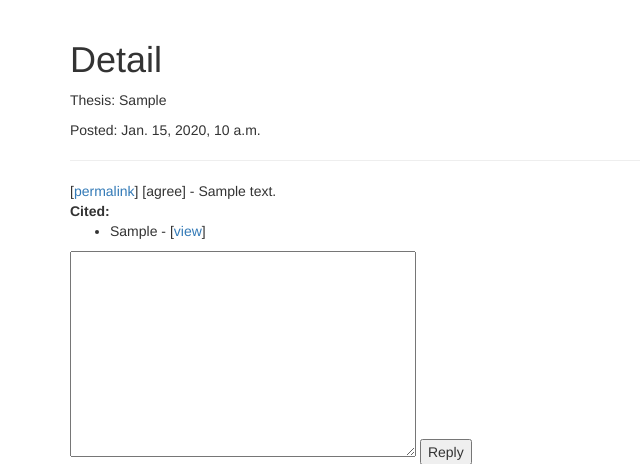
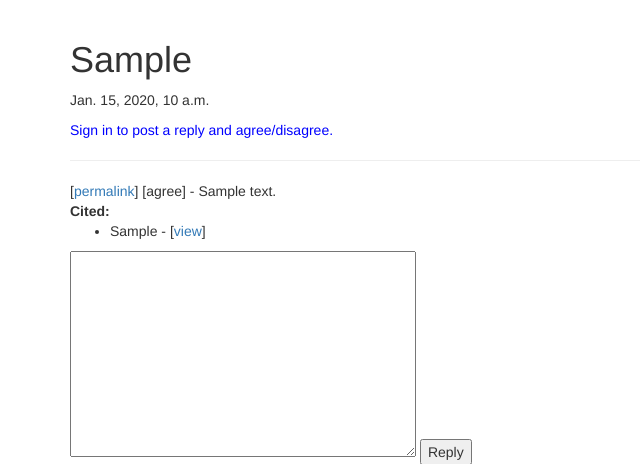
Before and after one commit to ortutay/wikitruth, a Django app: page /claims/1 in a window 1280 px wide. Shown: the part 52-516 px from the top of the page, without its empty margins (0-640 px from the left). Run offline with Django 3.2, Linux system fonts and the light colour scheme; tables that the repository leaves empty hold one stand-in row (values such as "Sample post"); some libraries are stand-ins or nearby versions.

Commit message:
a bit more styling

```diff
--- a/claims/templates/claims/detail.html
+++ b/claims/templates/claims/detail.html
@@ -1,10 +1,8 @@
 {% extends 'base.html' %}
 
 {% block content %}
-<h1>Detail</h1>
-
-<p>Thesis: {{ claim.thesis }}</p>
-<p>Posted: {{ claim.timestamp }}</p>
+<h1>{{ claim.thesis }}</h1>
+<p>{{ claim.timestamp }}</p>
 
 {% if user.is_authenticated %}
   Posting response as {{ user.username }}
@@ -14,6 +12,8 @@
     <div id="claims"></div>
     <input type="submit" value="Submit" />
   </form>
+{% else %}
+  <div class="sign-in-to-post">Sign in to post a reply and agree/disagree.</div>
 {% endif %}
 
 {% for response in responses %}
--- a/claims/templates/claims/index.html
+++ b/claims/templates/claims/index.html
@@ -5,7 +5,7 @@
 
 {% for claim in claims %}
   <hr/>
-  {{ claim.id }} - {{ claim.thesis }} [<a href={% url 'claim-detail' id=claim.id %}>detail</a>]
+  <a href={% url 'claim-detail' id=claim.id %}>{{ claim.thesis }}</a>
 {% endfor %}
 
 
--- a/dist/style.css
+++ b/dist/style.css
@@ -1,3 +1,7 @@
 .nav-user {
   padding-right: 10px;
 }
+
+.sign-in-to-post {
+  color: blue;
+}
```
